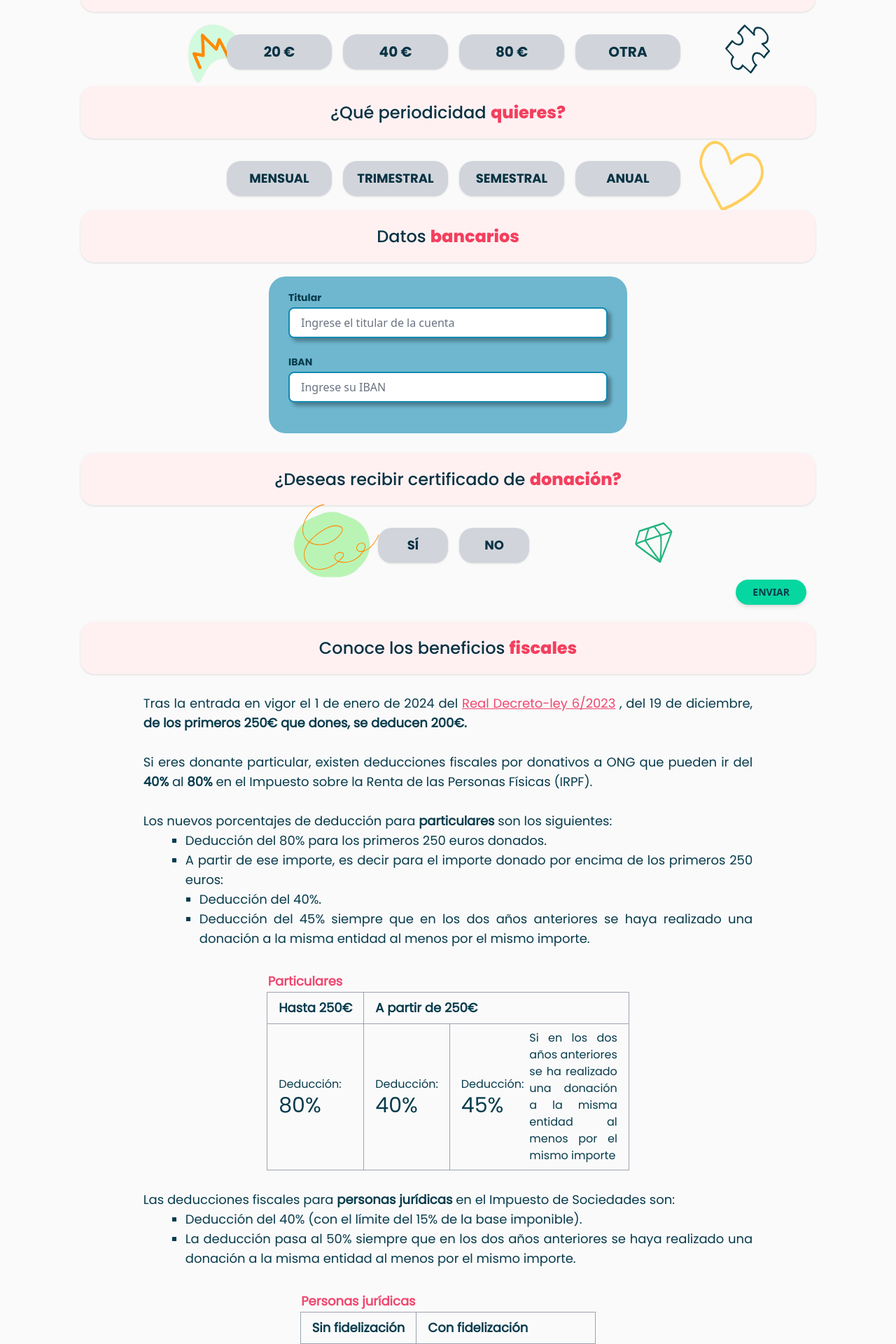
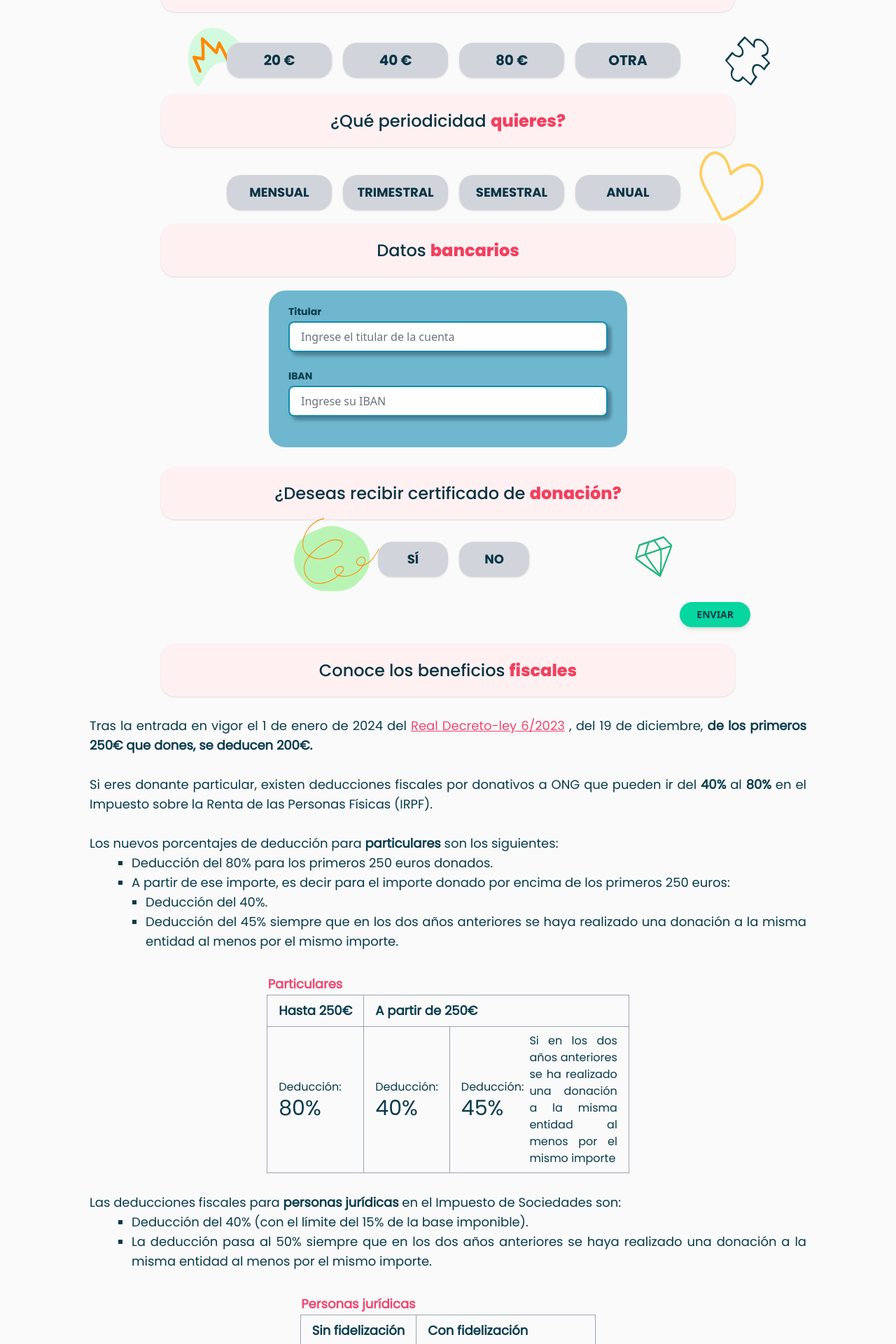
Before and after one commit to vallefarinha/front-casa, a React (Vite) app: page /form in a window 1280 px wide. Shown: the part 1098-3018 px from the top of the page at 70% size. Built offline with nearby package versions, Linux system fonts and the light colour scheme.

Commit message:
all changed

```diff
--- a/src/components/form/DonationOption.jsx
+++ b/src/components/form/DonationOption.jsx
@@ -17,7 +17,7 @@ const DonationOption = () => {
   };
 
   return (
-    <div className="flex flex-col items-center w-[85%] mx-auto mt-6 mb-4">
+    <div className="flex flex-col items-center mx-auto mt-6 mb-9">
         <TitleForm wordBlue="¿Deseas recibir certificado de" wordPink="donación?" textAlign="center" />
 
         <div className="flex flex-wrap justify-center space-x-4 mt-8 relative">
--- a/src/components/form/MoneySelect.jsx
+++ b/src/components/form/MoneySelect.jsx
@@ -22,9 +22,9 @@ const MoneySelect = () => {
   };
 
   return (
-    <div className="flex flex-col items-center w-[85%] mx-auto mt-6 mb-4">
+    <div className="flex flex-col items-center mx-auto mt-6 mb-4">
       <TitleForm wordBlue="¿Cuánto quieres" wordPink="aportar?" textAlign="center" />
-      <div className="flex flex-wrap justify-center space-x-4 mt-8 relative">
+      <div className="flex flex-wrap justify-center space-x-4 md:space-y-3 mt-8 relative">
         <img src={kinMoney} alt="Kin Money" className="w-[65px] h-[69px] absolute top-[40%] left-[8%] transform -translate-x-1/2 -translate-y-1/2 md:w-[120px] md:h-[100px] md:left-[1%] md:top-[42%]" />
         <img src={jigsawMoney} alt="jigsaw" className="w-[45px] h-[49px] absolute top-[10%] left-[90%] transform -translate-x-1/2 -translate-y-1/2 md:w-[98px] md:h-[70px] md:left-[112%] md:top-[42%]" />
         <BoxSelect amount="20 €" customStyle={{width: '150px', height: '50px'}} textSize="xl" className="mb-4 md:mb-0 z-20" inputRef={inputRef} onClick={handleSelectClick} isSelected={selectedAmountMoney === "20 €"} />
--- a/src/components/form/Periodicity.jsx
+++ b/src/components/form/Periodicity.jsx
@@ -16,10 +16,10 @@ const Periodicity = () => {
   };
 
   return (
-    <div className="flex flex-col items-center w-[85%] mx-auto mt-6">
+    <div className="flex flex-col items-center mx-auto mt-6">
         <TitleForm wordBlue="¿Qué periodicidad" wordPink="quieres?" textAlign="center" />
 
-        <div className="flex flex-wrap justify-center space-x-4 mt-8 relative">
+        <div className="flex flex-wrap justify-center space-x-4 md:space-y-2 mt-8 relative">
         <img src={heart} alt="heart"  className="w-[55px] h-[59px] absolute top-[40%] left-[10%] transform -translate-x-1/2 -translate-y-1/2 md:w-[108px] md:h-[100px] md:left-[111%] md:top-[42%]" />
           <BoxSelect amount="MENSUAL" customStyle={{width: '150px', height: '50px'}} textSize="lg" className="mb-4 md:mb-0" inputRef={inputRef} onClick={handleSelectClick} isSelected={selectedPeriodicity === "MENSUAL"}/>
           <BoxSelect amount="TRIMESTRAL" customStyle={{width: '150px', height: '50px'}} textSize="lg" className="mb-4 md:mb-0" inputRef={inputRef} onClick={handleSelectClick} isSelected={selectedPeriodicity === "TRIMESTRAL"}/>
--- a/src/components/form/SendButtonForm.jsx
+++ b/src/components/form/SendButtonForm.jsx
@@ -1,13 +1,13 @@
-import React from 'react'
-import SendBtn from '../buttons/SendBtn'
+ import React from 'react'
+ import SendBtn from '../buttons/SendBtn'
 
 
 const SendButtonForm = () => {
-  return (
-    <div className="mt-6" style={{ display: 'flex', justifyContent: 'flex-end' }}>
+ return (
+   <div className="mt-6 mr-20" style={{ display: 'flex', justifyContent: 'flex-end' }}>
         <SendBtn data="ENVIAR" />
     </div>
-  )
+   )
 }
 
 export default SendButtonForm
--- a/src/components/form/Tax.jsx
+++ b/src/components/form/Tax.jsx
@@ -5,7 +5,7 @@ import TitleForm from './TitleForm';
 
 const Tax = () => {
   return (
-    <div className="flex flex-col items-center w-[85%] mx-auto mt-6 mb-4">
+    <div className="flex flex-col items-center mx-auto mt-6 mb-4">
         <TitleForm wordBlue="Conoce los beneficios " wordPink="fiscales" textAlign="center" />
         <TaxText/>
     </div>
--- a/src/components/form/TitleForm.jsx
+++ b/src/components/form/TitleForm.jsx
@@ -2,7 +2,7 @@ import React from 'react';
 
 function TitleForm({ wordBlue, wordPink }) {
   return (
-    <div className="h-[75px] relative bg-rose-50 rounded-[20px] shadow flex items-center justify-center md:w-[1050px] w-full">
+    <div className="h-[75px] relative bg-rose-50 rounded-[20px] shadow flex items-center justify-center md:w-[80%] w-full">
       <h1 className="text-xl md:text-2xl font-poppinsMedium">
         <span className="text-cyan-950">{wordBlue}</span>{" "}
         <span className="text-rose-500 font-poppinsExtraBold">
--- a/src/pages/PartnerForm.jsx
+++ b/src/pages/PartnerForm.jsx
@@ -36,7 +36,6 @@ function PartnerForm() {
                 <SendButtonForm />
                 <Tax/>
                 <Legislation/>
-
             </form>
           </div>
         );
```
